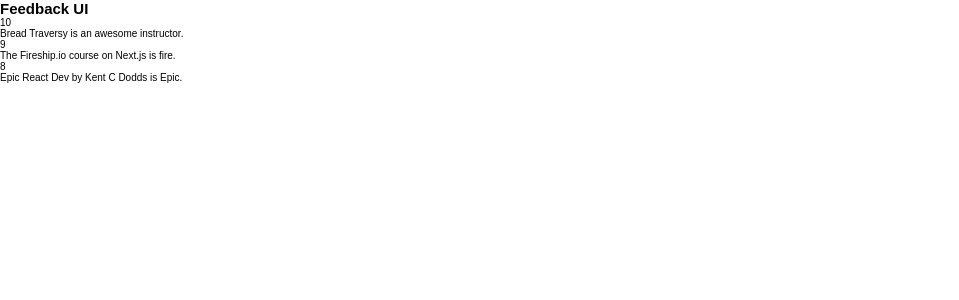
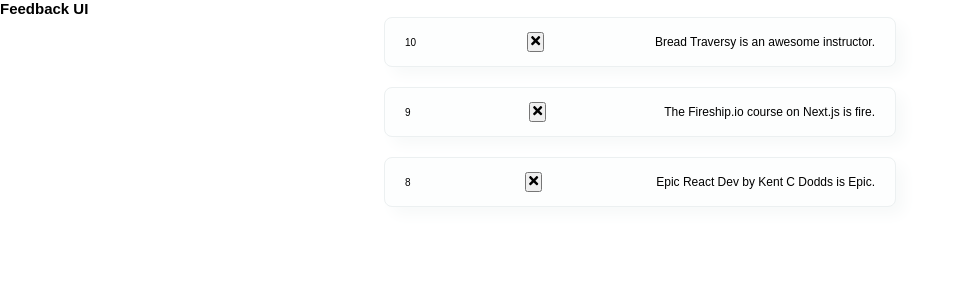
Before and after one commit to sundaray/feedback-app, a React (Create React App) app: page / in a window 1280 px wide. Shown: the top 300 px of the page, without its empty margins (0-959 px from the left). Built offline with nearby package versions, Linux system fonts and the light colour scheme; the HTML template or start-up script is replaced by a standard one.

Commit message:
Added animation using AutoAnimate library. Also implemented delete feedback functionality

```diff
--- a/package.json
+++ b/package.json
@@ -3,12 +3,14 @@
   "version": "0.1.0",
   "private": true,
   "dependencies": {
+    "@formkit/auto-animate": "^1.0.0-beta.1",
     "@testing-library/jest-dom": "^5.16.4",
     "@testing-library/react": "^13.3.0",
     "@testing-library/user-event": "^13.5.0",
     "prop-types": "^15.8.1",
     "react": "^18.2.0",
     "react-dom": "^18.2.0",
+    "react-icons": "^4.4.0",
     "react-scripts": "5.0.1",
     "web-vitals": "^2.1.4"
   },
--- a/src/components/FeedbackItem.js
+++ b/src/components/FeedbackItem.js
@@ -1,12 +1,16 @@
 import React from "react";
 import Card from "./sharedStyling/Card";
 import PropTypes from "prop-types";
+import { FaTimes } from "react-icons/fa";
 
-const FeedbackItem = ({ feedback: { rating, text } }) => {
+const FeedbackItem = ({ feedback: { id, rating, text }, handleDelete }) => {
   return (
     <Card>
       <div className="feedback-rating">{rating}</div>
-      <div className="feedback-text">{text}</div>
+      <button onClick={() => handleDelete(id)}>
+        <FaTimes />
+      </button>
+      <p className="feedback-text">{text}</p>
     </Card>
   );
 };
--- a/src/components/FeedbackList.js
+++ b/src/components/FeedbackList.js
@@ -1,16 +1,38 @@
 import React, { useState } from "react";
 import FeedbackItem from "./FeedbackItem";
 import feedbackDataArray from "../data/feedbackData";
+import { useAutoAnimate } from "@formkit/auto-animate/react";
+import Card from "./sharedStyling/Card";
 
 const FeedbackList = () => {
   const [feedbackData, setFeedbackData] = useState(feedbackDataArray);
 
+  console.log(feedbackData.length);
+
+  const [parent] = useAutoAnimate();
+
+  const deleteFeedback = (id) => {
+    setFeedbackData(feedbackData.filter((item) => item.id !== id));
+  };
+
   return (
-    <ul>
-      {feedbackData.map((feedback) => (
-        <FeedbackItem key={feedback.id} feedback={feedback} />
-      ))}
-    </ul>
+    <div className="feedbackListContainer">
+      {feedbackData.length === 0 ? (
+        <Card>
+          <p>No Feedbacks Yet.</p>
+        </Card>
+      ) : (
+        <ul ref={parent}>
+          {feedbackData.map((feedback) => (
+            <FeedbackItem
+              key={feedback.id}
+              feedback={feedback}
+              handleDelete={deleteFeedback}
+            />
+          ))}
+        </ul>
+      )}
+    </div>
   );
 };
 
--- a/src/index.css
+++ b/src/index.css
@@ -8,3 +8,28 @@
   font-size: 62.5%;
   font-family: sans-serif;
 }
+
+.card {
+  width: 40%;
+  max-width: 50%;
+  height: 5rem;
+  background-color: #FDFEFE ;
+  border: .1rem solid #ECF0F1;
+  border-radius: .8rem;
+  display: flex;
+  justify-content: space-between;
+  align-items: center;
+  padding: 0 2rem;
+  margin: 0rem auto;
+  margin-bottom: 2rem;
+  box-shadow: .8rem .8rem 1.5rem #F7F9F9;
+  cursor: pointer;
+  transition: all 0.2s;
+}
+.card:hover {
+  box-shadow: .2rem .2rem .5rem #F7F9F9;
+}
+
+.card p {
+  font-size: 1.2rem;
+}
```
Also changed, not shown: 1 other file (tests, documents, lock files or other folders).
